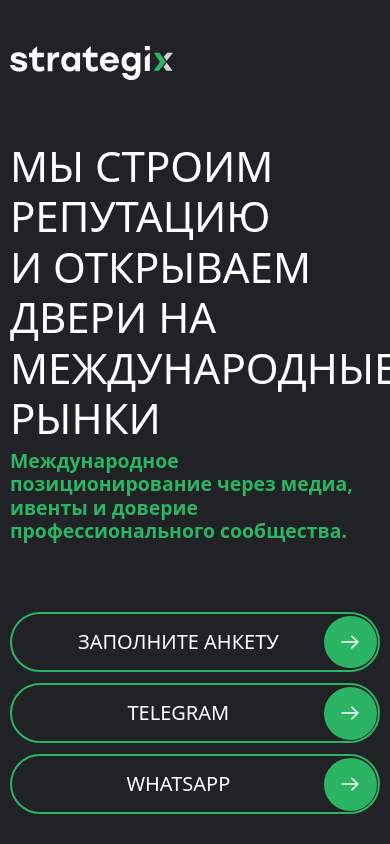
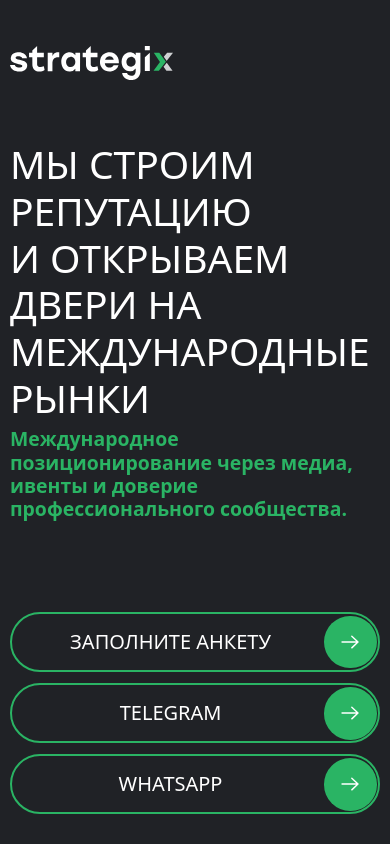
Before and after one commit to NiksorFront/Strategix, a Nuxt app in the folder frontend/: page / in a window 390 px wide. Shown: the top 844 px of the page. Built offline with nearby package versions, Linux system fonts and the light colour scheme; a web font is replaced by a local one.

Commit message:
Правки по адаптиву кнопки с икноками на главной и в шапке. Текст на главной чуть меньше

```diff
--- a/frontend/src/shared/ui/button-with-icon/ButtonWithIcon.vue
+++ b/frontend/src/shared/ui/button-with-icon/ButtonWithIcon.vue
@@ -10,7 +10,7 @@
     class="base-text button"
     :class="styleButton === 'green' ? 'green' : styleButton === 'white' && 'white'"
   >
-    <slot />
+    <slot />&nbsp;&nbsp;
     <span class="icon">
       <NuxtImg
         :src="srcIcon"
@@ -22,6 +22,10 @@
 
 <style scoped>
 .button {
+  width: fit-content;
+  height: auto;
+  aspect-ratio: 4.74 / 1;
+
   align-items: center;
 
   font-weight: 400;
@@ -35,6 +39,7 @@
   border-radius: 50px;
   color: white;
 
+  /* padding: Указывать там, где кнопка используется ; */
   cursor: pointer;
 
   position: relative;
--- a/frontend/src/widgets/header/ui/Header.vue
+++ b/frontend/src/widgets/header/ui/Header.vue
@@ -171,34 +171,23 @@
   }
 
   .fill-form-button{
-    width: auto;
-    height: 100%;
-    aspect-ratio: 4.74 / 1;
-    gap: 3px;                    /* расстояние между текстом и кругом */
-
     display: none;
     border-width: 1px;
 
-    padding: 0 2% 0 0;
+    padding: max(0.5%, 10px) max(2.25%, 28px) max(0.5%, 10px) max(1%, 10px);
     font-size: 10px;
 
     @media(--tablet-width){
       display: flex;
-      font-size: clamp(10px, 0.5vw + 0.45vh, 20px);
-      gap: 6px;
+      font-size: clamp(9px, 0.45vw + 0.45vh, 20px);
     }
 
     @media(--big-laptop-width) {
-      height: 135%;
       border-width: 2px;
     }
-    @media(--mini-pc-width) {
-      height: 200%;
-      gap: 12px;
-    }
 
-    @media(--mobile-small) {
-      height: 90%;
+    @media(--mobile-medium){
+      padding: min(0.5%, 10px) min(2.25%, 28px) min(0.5%, 10px) min(1%, 10px);
     }
   }
 </style>
--- a/frontend/src/widgets/welcome/ui/Welcome.vue
+++ b/frontend/src/widgets/welcome/ui/Welcome.vue
@@ -92,7 +92,7 @@
 
 .title{
   text-align: left;
-  font-size: min(10.77vw, 5.5vh);
+  font-size: min(min(10vw, 5.5vh), 42px);
   color: white;
   line-height: 120%;
 
@@ -100,7 +100,7 @@
   margin-bottom: 0;
 
   @media(--mobile-width){
-    font-size: clamp(42px, 3.5vw, 100px);
+    font-size: clamp(min(min(10vw, 5.5vh), 42px), 3.5vw, 100px);
   }
 
   @media(--mobile-medium) {
@@ -147,6 +147,10 @@
   @media(--big-laptop-width){
     height: 4%;
   }
+
+  @media(--mobile-medium){
+    margin: auto;
+  }
 }
 
 .fill-form-button{
@@ -164,15 +168,21 @@
       height: auto;
       aspect-ratio: 4.74 / 1;
 
-      margin-right: 3.75%;
+      margin-right: 4%;
       font-size: max(12.5px, 0.85vw);
       border-width: 1px;
-      padding: 0 4% 0 0;
+      padding: max(0.5%, 10px) max(2.25%, 28px) max(0.5%, 10px) max(1%, 10px);
       margin-top: 0;
     }
 
     @media(--mobile-medium) {
-      font-size: min(12.5px, 2.5vh);
+      width: auto;
+      height: min(60px, 8vh);
+
+      border-width: 1px;
+      font-size: min(12.5px, 3.5vh);
+
+      padding: min(0.5%, 10px) min(6%, 28px) min(0.5%, 10px) min(2.5%, 10px);
     }
 }
 
```
Also changed, not shown: 1 other file (tests, documents, lock files or other folders).
